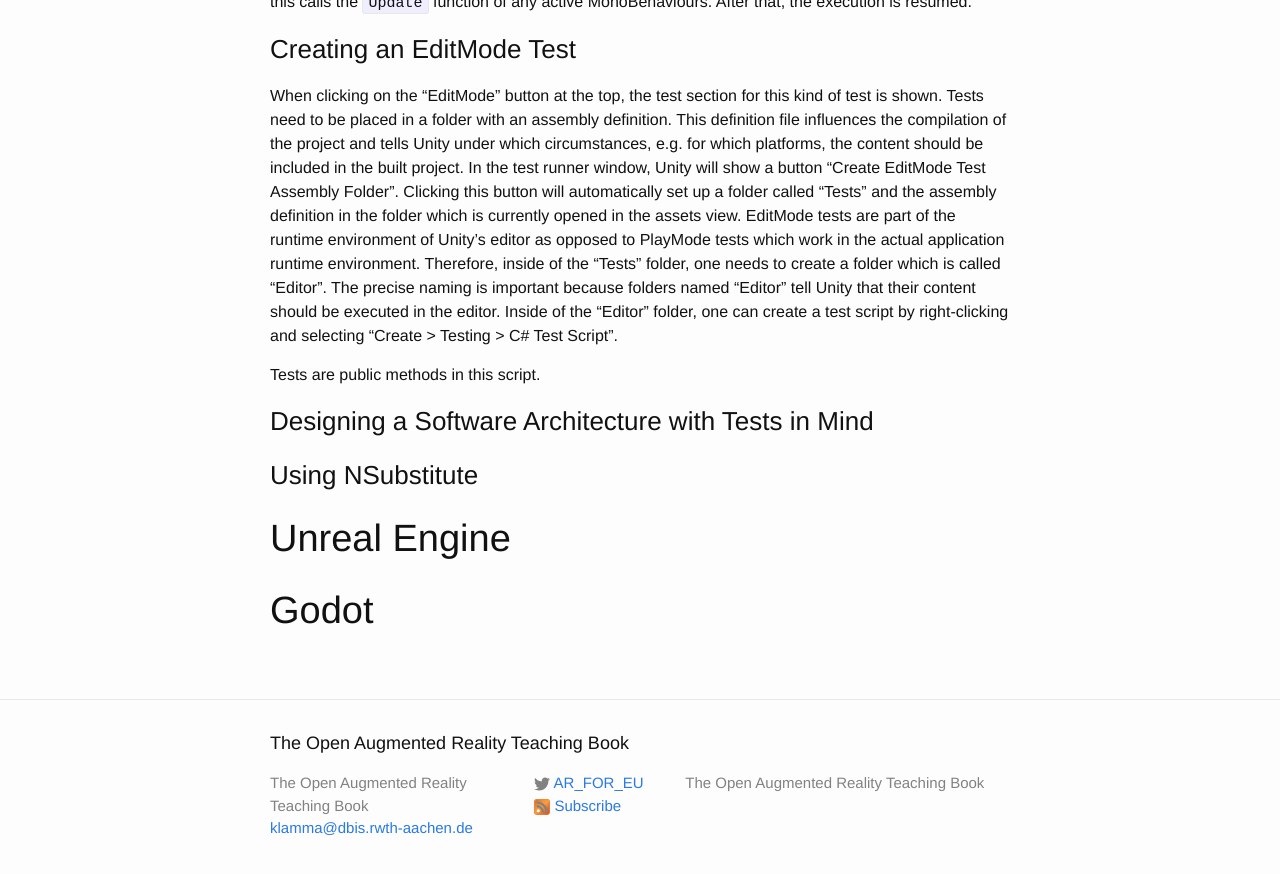
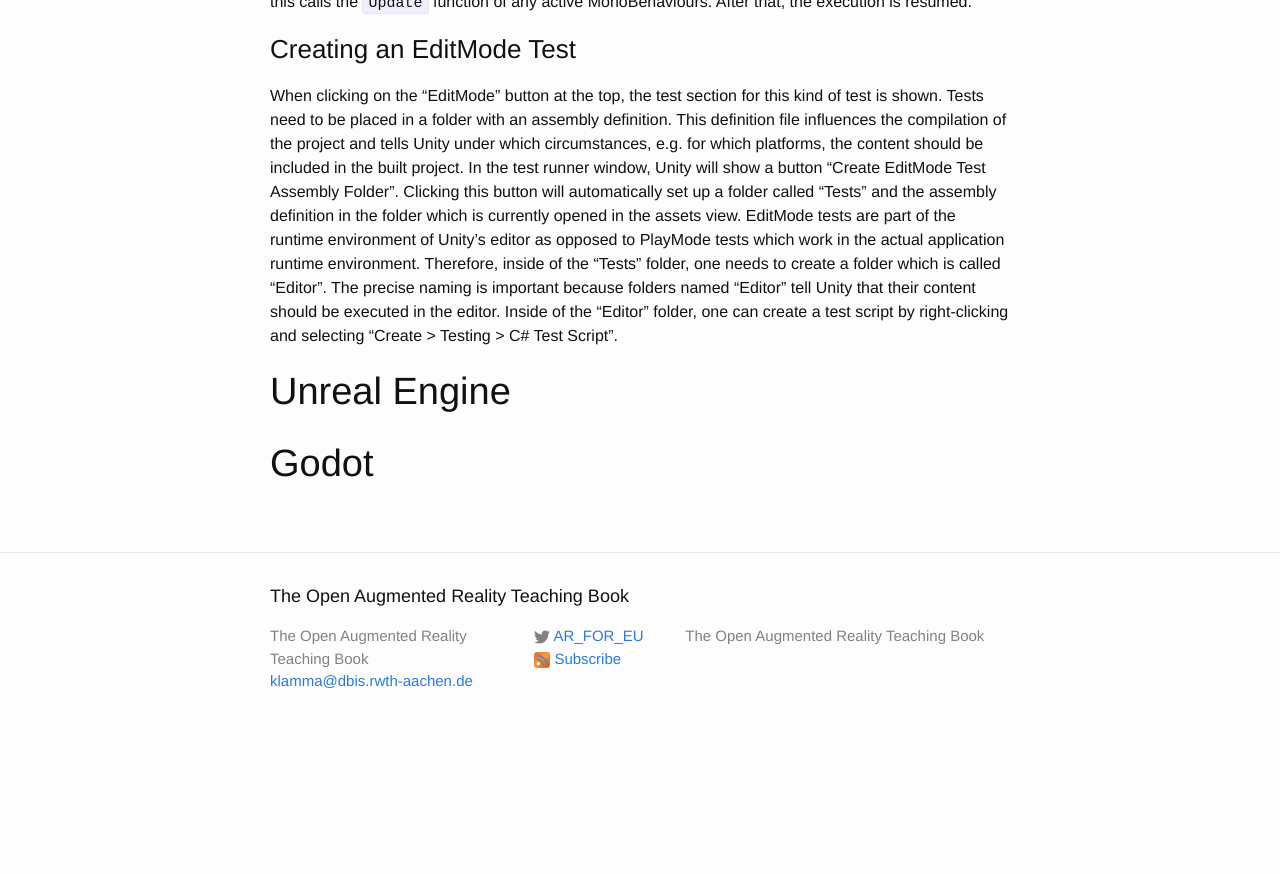
Before and after one commit to klamma/ar-for-eu-book, a Jekyll site: the page built from _pages/chapters/engines.md, in a window 1280 px wide and 900 px high, scrolled down 23300 px. Shown: the top 874 px of the window. Built offline with Jekyll 4.4.1, drawn with Linux system fonts in a browser that asks for light colours; nearby versions of some CDN libraries; after the commit the page ends 24053 px from its top, so only the background shows below that.

Commit message:
improvements

```diff
--- a/_pages/chapters/engines.md
+++ b/_pages/chapters/engines.md
@@ -8,7 +8,6 @@
 
 {% include autoRelativePath.html %}
 
-<script src="https://ajax.googleapis.com/ajax/libs/jquery/3.3.1/jquery.min.js"></script>
 <script>
     // script for exchanging version-specific content.
     $(document).ready(function () {
@@ -154,7 +153,6 @@
 This can be used in order to closely examine code which alters properties every frame.
 
 In addition to Unity's visual debugging tools, one can also perform traditional code-debugging using Visual Studio.
-
 
 ## Importing and Placing 3D Models
 
@@ -706,15 +704,6 @@
 The precise naming is important because folders named "Editor" tell Unity that their content should be executed in the editor.
 Inside of the "Editor" folder, one can create a test script by right-clicking and selecting "Create > Testing > C# Test Script".
 
-Tests are public methods in this script.
-
-
-### Designing a Software Architecture with Tests in Mind
-
-### Using NSubstitute
-
-
-
 # Unreal Engine
 
 # Godot
```
Also changed, not shown: _pages/chapters/arsdk.md (+0 -1 lines).
